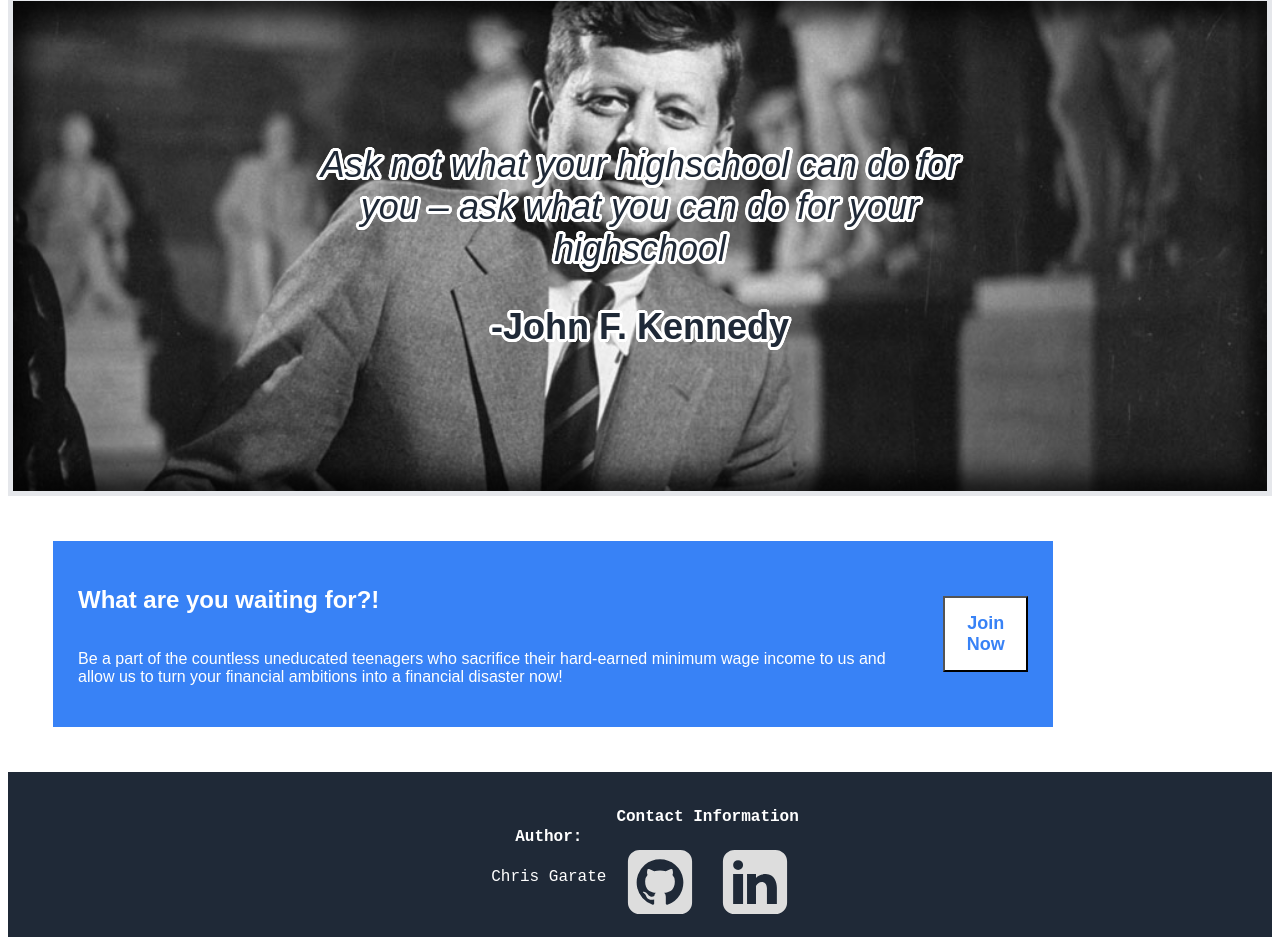
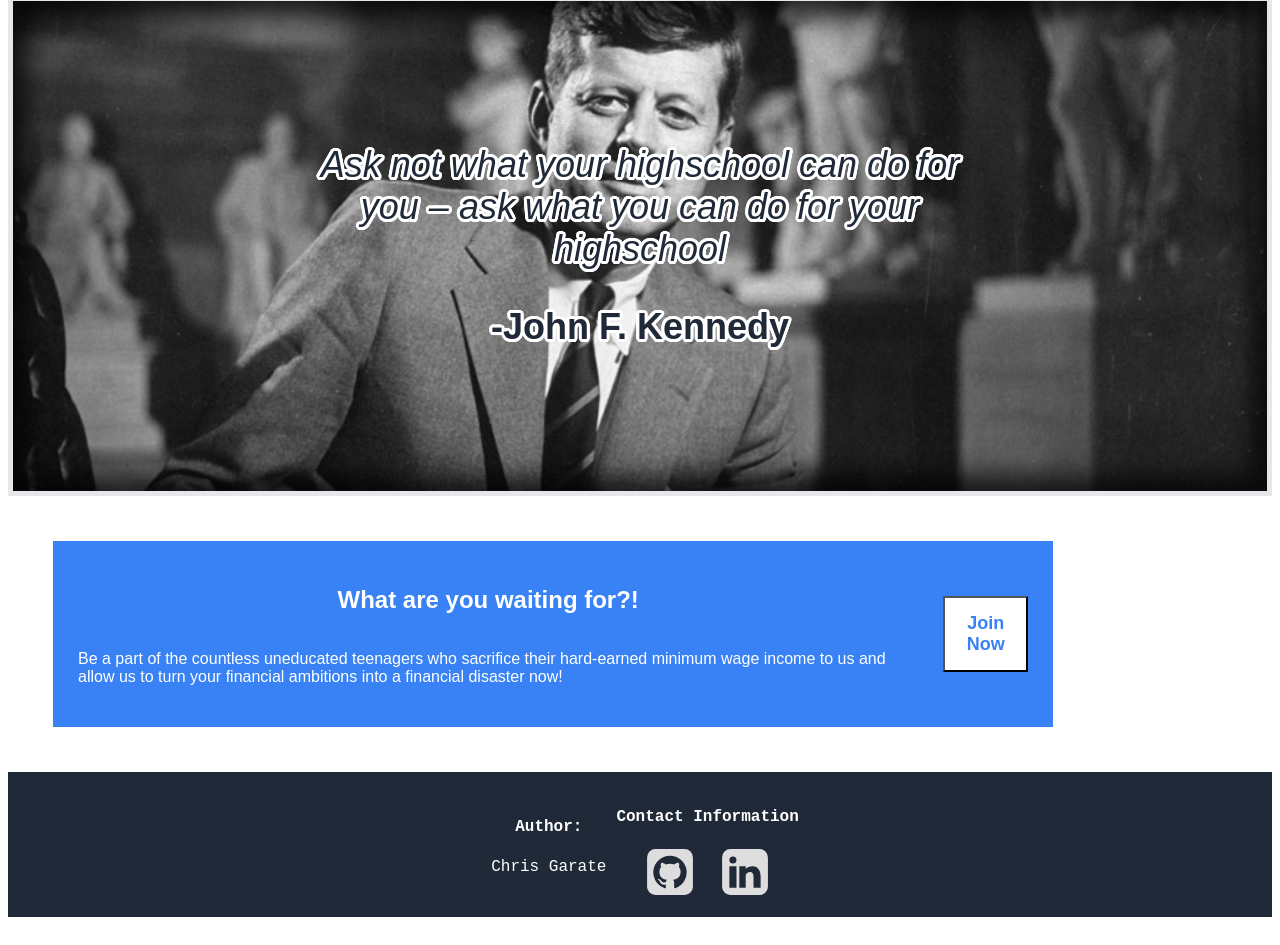
Before and after one commit to GheeMann/landing-page-project, a plain HTML site: page index.html in a window 1280 px wide. Shown: the part 1144-2089 px from the top of the page. Drawn offline with Linux system fonts and the light colour scheme.

Commit message:
changed title position for sign up section

```diff
--- a/style.css
+++ b/style.css
@@ -170,7 +170,7 @@
     display: flex;
     margin: auto;
     flex-direction: column;
-
+    align-items: center;
 }
 .signupBlock > button {
     display: flex;
@@ -218,7 +218,7 @@ footer {
 }
 .contactLinks > a > img{
     height: fit-content;
-    width: 70px;
+    width: 50px;
     filter: invert(96%) sepia(1%) saturate(2410%) hue-rotate(301deg) brightness(123%) contrast(73%);
 
 }
```
